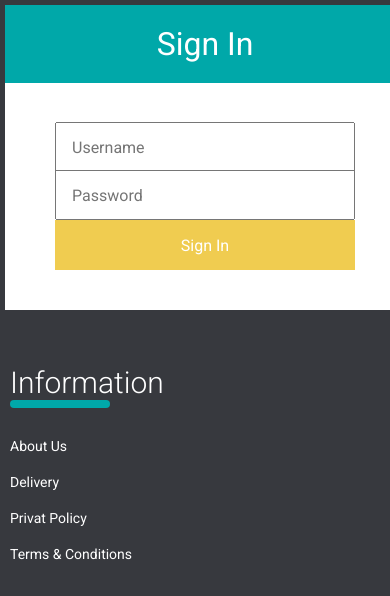
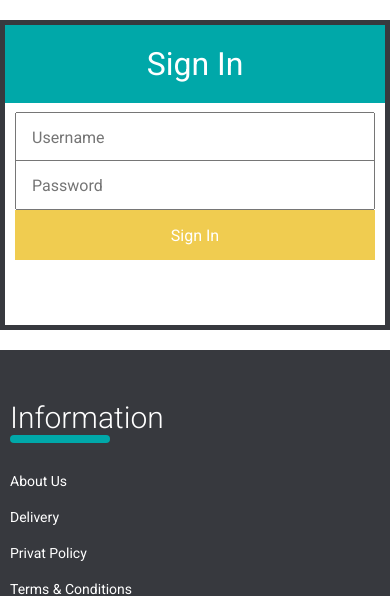
Before and after one commit to Progromisters/ne_magazin, a Django app: page /accounts/login/ in a window 390 px wide. Shown: the part 224-820 px from the top of the page. Run offline with Django 3.2, Linux system fonts and the light colour scheme; some libraries are stand-ins or nearby versions.

Commit message:
Fix styles in red and login page.

```diff
--- a/front/app/sass/style.scss
+++ b/front/app/sass/style.scss
@@ -957,9 +957,10 @@ body{
 //-------------------------------
 
 .pop-up-sign{
+  padding: 20px 0;
   &__content{
     margin: 0 auto;
-    width: 400px;
+    max-width: 400px;
     min-height: 300px;
     border: 5px solid #37393e;
     background-color: #ffffff;
@@ -972,6 +973,7 @@ body{
     color: #ffffff;
   }
   &__form{
+    @include xs(margin, 10px);
     margin: 40px;
     display: flex;
     flex-direction: column;
@@ -999,10 +1001,10 @@ body{
   & input[type="text"],
     input[type="password"],
     input[type="email"]{
+    width: 100%;
     box-sizing: border-box;
     margin: -1px;
     font-size: 16px;
-
     color: rgba(0, 0, 0, 0.5);
     padding-left: 15px;
   }
@@ -1011,7 +1013,7 @@ body{
     box-sizing: border-box;
   }
   & input{
-    width: 300px;
+    width: 100%;
     height: 50px;
   }
 }
--- a/static/assets/css/style.css
+++ b/static/assets/css/style.css
@@ -1066,9 +1066,13 @@ body {
   border-radius: 50%;
 }
 
+.pop-up-sign {
+  padding: 20px 0;
+}
+
 .pop-up-sign__content {
   margin: 0 auto;
-  width: 400px;
+  max-width: 400px;
   min-height: 300px;
   border: 5px solid #37393e;
   background-color: #ffffff;
@@ -1113,6 +1117,7 @@ body {
 .pop-up-sign input[type="text"],
 .pop-up-sign input[type="password"],
 .pop-up-sign input[type="email"] {
+  width: 100%;
   box-sizing: border-box;
   margin: -1px;
   font-size: 16px;
@@ -1126,7 +1131,7 @@ body {
 }
 
 .pop-up-sign input {
-  width: 300px;
+  width: 100%;
   height: 50px;
 }
 
@@ -1574,4 +1579,8 @@ body {
   .follow-list__item > a {
     height: 40px;
   }
-}
+
+  .pop-up-sign__form {
+    margin: 10px;
+  }
+}
```
Also changed, not shown: front/app/css/style.css (+12 -3 lines), front/build/css/style.css (+12 -3 lines), front/build/css/style.min.css, static/assets/css/style.min.css.
